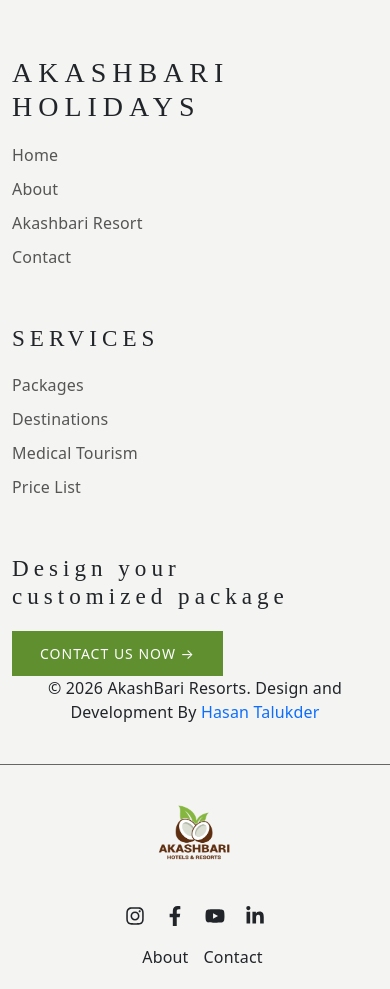
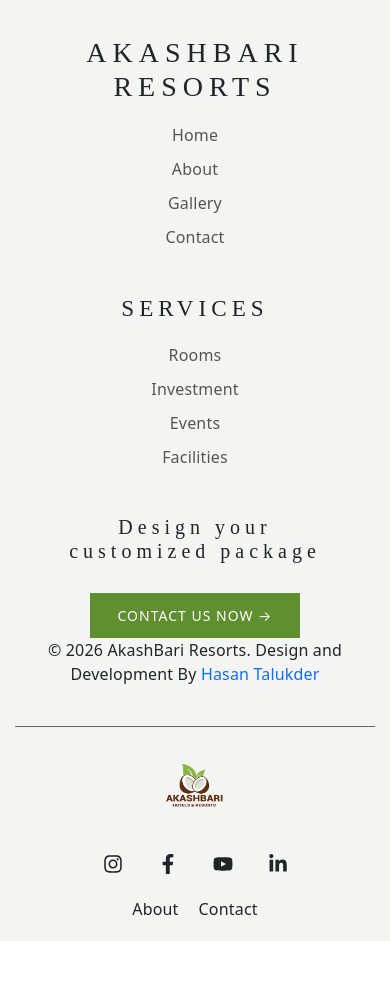
Before and after one commit to HasanTalukderictian/Akashbari-Resorts, a React (Vite) app: page /blog in a window 390 px wide. Shown: the part 3200-4189 px from the top of the page. After the commit the page ends 4141 px from the top, so only its background shows below. Built offline with nearby package versions, Linux system fonts and the light colour scheme.

Commit message:
Footer update

```diff
--- a/src/assets/Frontend/Banner.jsx
+++ b/src/assets/Frontend/Banner.jsx
@@ -1,5 +1,3 @@
-
-
 import { useEffect, useState } from "react";
 import "../css/Banner.css";
 
@@ -7,17 +5,15 @@
 import img2 from "../image/image2.jpg";
 import img3 from "../image/image3.jpg";
 
-
 const images = [img1, img2, img3];
 
-const Banner = () => {
+const Banner = ({ onDiscoverClick }) => { // 👈 props নাও
   const [current, setCurrent] = useState(0);
 
-  // Auto change image
   useEffect(() => {
     const interval = setInterval(() => {
       setCurrent((prev) => (prev + 1) % images.length);
-    }, 4000); // 4 sec
+    }, 4000);
 
     return () => clearInterval(interval);
   }, []);
@@ -25,7 +21,6 @@
   return (
     <div className="banner">
 
-      {/* Background Image */}
       {images.map((img, index) => (
         <div
           key={index}
@@ -34,14 +29,19 @@
         />
       ))}
 
-      {/* Overlay */}
       <div className="banner-overlay"></div>
 
-      {/* Content */}
       <div className="banner-content">
         <p className="subtitle">AkashBari Resort</p>
         <h1>A True Paradise On Earth</h1>
-        <button className="discover-btn">DISCOVER MORE</button>
+
+        {/* 👇 click event add */}
+        <button
+          className="discover-btn"
+          onClick={onDiscoverClick}
+        >
+          DISCOVER MORE
+        </button>
       </div>
 
     </div>
--- a/src/assets/Frontend/Common/Footer.jsx
+++ b/src/assets/Frontend/Common/Footer.jsx
@@ -1,6 +1,7 @@
 import { FaInstagram, FaFacebookF, FaYoutube, FaLinkedinIn } from "react-icons/fa";
 import "../../css/Footer.css";
 import logo from '../../image/Akashbari  resort logo png-01.png'
+import { Link } from "react-router-dom";
 
 const Footer = () => {
   // Automatically gets the current year
@@ -11,11 +12,11 @@
       <div className="container footer-top">
         {/* Left Section */}
         <div className="footer-col brand">
-          <h2>AKASHBARI<br />HOLIDAYS</h2>
+          <h2>AKASHBARI<br />RESORTS</h2>
           <ul>
             <li>Home</li>
             <li>About</li>
-            <li>Akashbari Resort</li>
+            <li>Gallery</li>
             <li>Contact</li>
           </ul>
         </div>
@@ -24,23 +25,24 @@
         <div className="footer-col services">
           <h3>SERVICES</h3>
           <ul>
-            <li>Packages</li>
-            <li>Destinations</li>
-            <li>Medical Tourism</li>
-            <li>Price List</li>
+            <li>Rooms</li>
+            <li>Investment</li>
+            <li>Events</li>
+            <li>Facilities</li>
           </ul>
         </div>
 
         {/* Right Section */}
         <div className="footer-col cta">
           <h3>Design your<br />customized package</h3>
-          <button className="cta-btn">
-            CONTACT US NOW →
-          </button>
+
+             <Link to="/contact" className="cta-btn"> CONTACT US NOW →</Link>
+
         </div>
       </div>
 
       {/* --- Added Copyright Section Above Divider --- */}
+
       <div className="container text-center mb-3">
         <p className="footer-copyright-text">
           &copy; {currentYear} AkashBari Resorts. Design and Development By{" "}
@@ -55,6 +57,7 @@
           </a>
         </p>
       </div>
+
 
       {/* Divider */}
       <div className="footer-divider"></div>
@@ -81,8 +84,8 @@
         </div>
 
         <div className="footer-links">
-          <span>About</span>
-          <span>Contact</span>
+          <Link to="/about">About</Link>
+          <Link to="/contact">Contact</Link>
         </div>
       </div>
     </footer>
--- a/src/assets/Frontend/LandingPage.jsx
+++ b/src/assets/Frontend/LandingPage.jsx
@@ -1,4 +1,4 @@
-
+import { useRef } from "react";
 import Banner from './Banner'
 import Footer from './Common/Footer'
 import Header from './Common/Header'
@@ -11,11 +11,22 @@
 import Video from './Video'
 
 const LandingPage = () => {
+
+  const welcomeRef = useRef(null);
+
+  const scrollToWelcome = () => {
+    welcomeRef.current?.scrollIntoView({ behavior: "smooth" });
+  };
+
   return (
     <>
       <Header/>
-      <Banner/>
-      <Welcome/>
+      <Banner onDiscoverClick={scrollToWelcome} />
+
+      <div ref={welcomeRef}>
+        <Welcome/>
+      </div>
+
       <Video/>
       <Room/>
       <Facility/>
--- a/src/assets/css/Footer.css
+++ b/src/assets/css/Footer.css
@@ -139,18 +139,79 @@
     /* image distort হবে না */
 }
 
+.footer-links {
+    display: flex;
+    gap: 20px;
+    /* space between links */
+}
+
+.footer-links a {
+    text-decoration: none;
+    color: inherit;
+    /* same color as parent */
+}
+
+.footer-links a:hover {
+    text-decoration: none;
+}
+
+.cta-btn {
+    text-decoration: none;
+}
+
+.cta-btn:hover {
+    text-decoration: none;
+}
+
 
 /* Responsive */
 
+
+/* ===== MOBILE RESPONSIVE FIX ===== */
+
 @media (max-width: 768px) {
+    .footer {
+        padding: 40px 15px 20px;
+        text-align: center;
+    }
+    /* Top Section Stack */
     .footer-top {
         flex-direction: column;
+        gap: 30px;
+        align-items: center;
     }
-    .cta h1 {
-        font-size: 32px;
+    .footer-col {
+        width: 100%;
     }
+    .footer-col ul li {
+        text-align: center;
+    }
+    /* CTA */
+    .cta h3 {
+        font-size: 20px;
+    }
+    .cta-btn {
+        display: inline-block;
+        margin-top: 10px;
+    }
+    /* Bottom Section */
     .footer-bottom {
         flex-direction: column;
+        gap: 20px;
+        text-align: center;
+    }
+    .footer-logo img {
+        width: 80px;
+        height: 80px;
+    }
+    /* Social icons center */
+    .social-icons {
+        display: flex;
+        justify-content: center;
         gap: 15px;
     }
+    /* Footer Links center */
+    .footer-links {
+        justify-content: center;
+    }
 }
```
